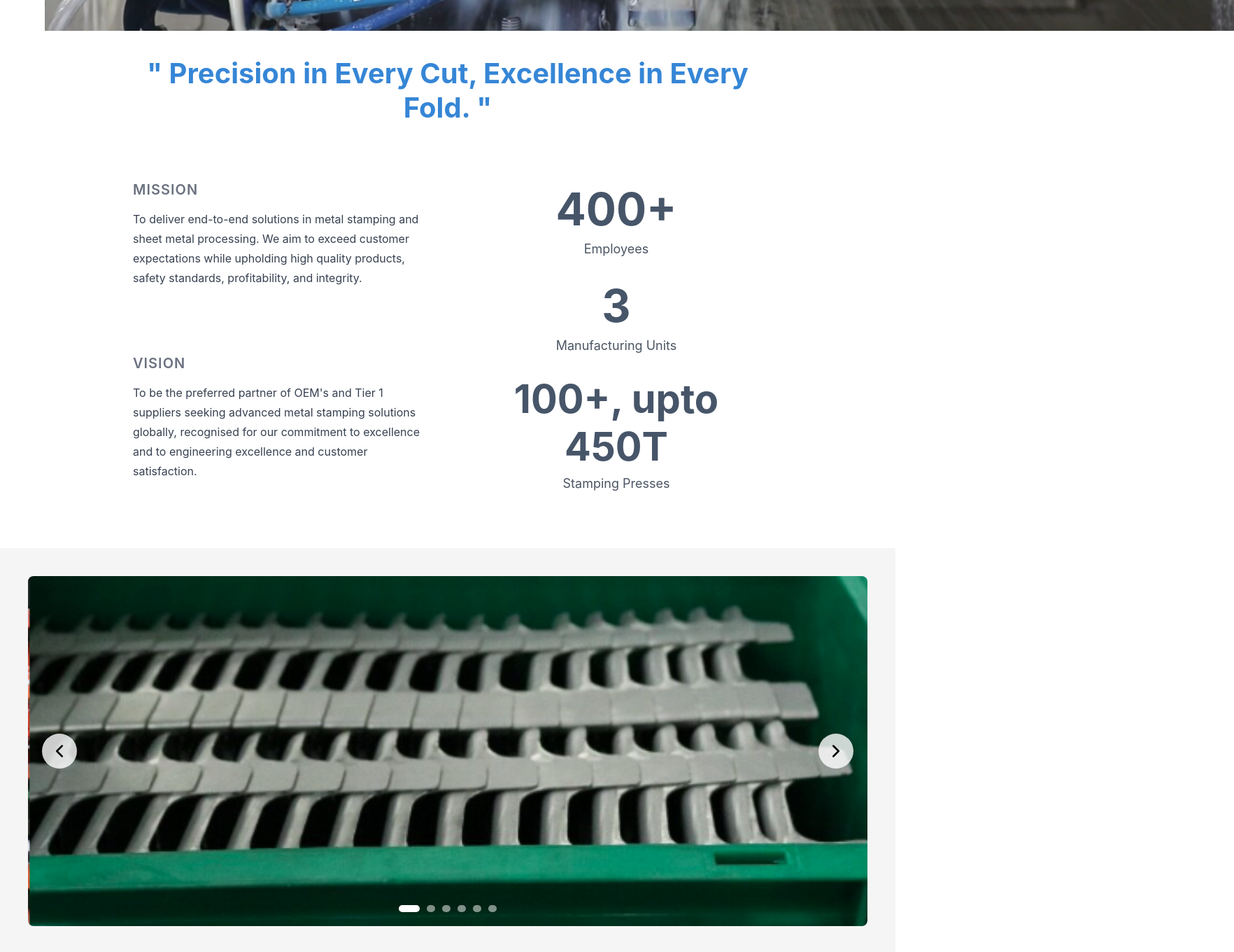
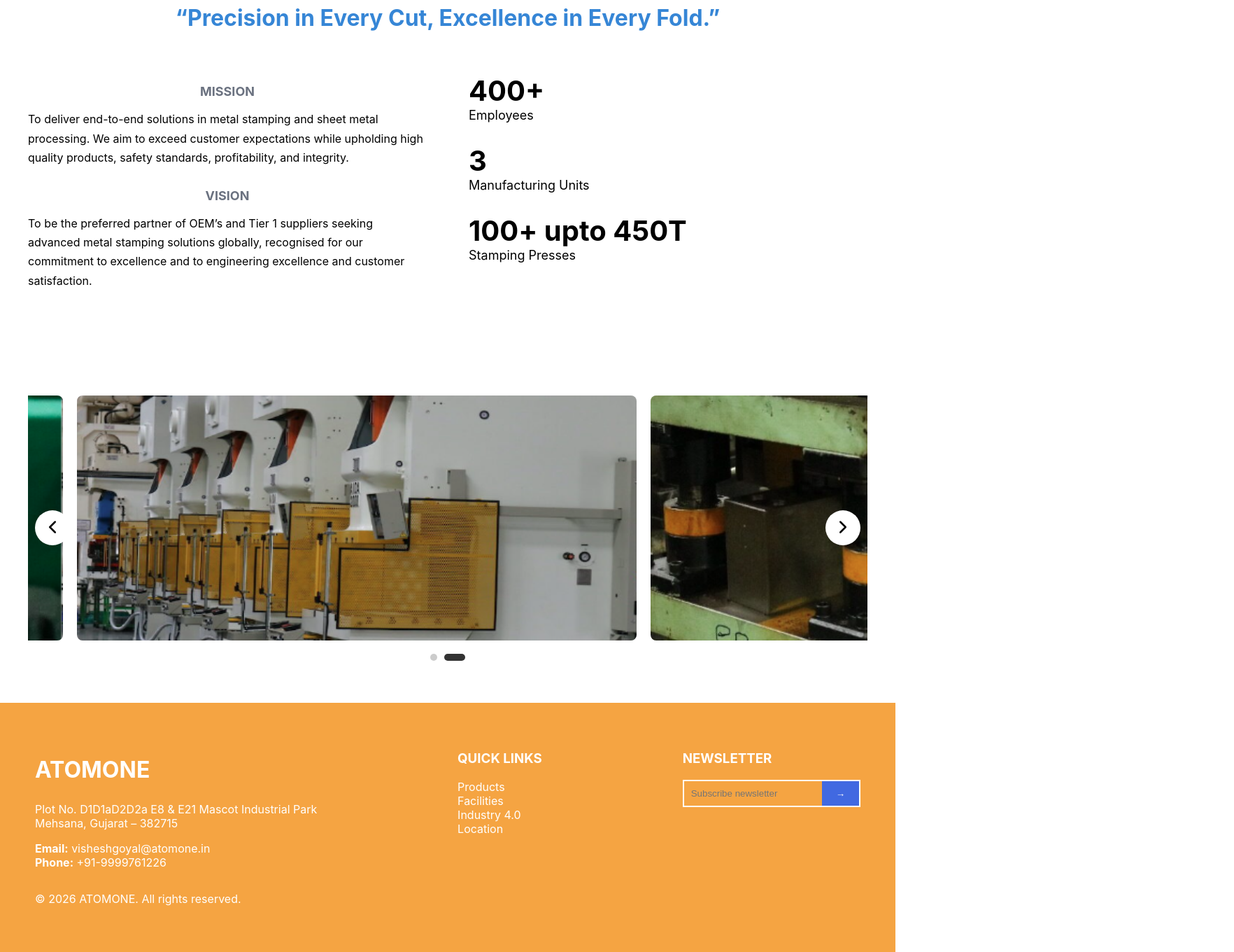
Before and after one commit to amitsavani-45/learning-react.js, a React (Create React App) app: page /Homepage in a window 1280 px wide. Shown: the part 720-2080 px from the top of the page at 70% size, 1764 px wide, since content can reach past the window. Built offline with nearby package versions, Linux system fonts and the light colour scheme.

Commit message:
homepage

```diff
--- a/src/App.css
+++ b/src/App.css
@@ -33,6 +33,8 @@ html, body {
   padding: 0;
   flex-direction: row-reverse;
 }
+
+
 .button {
   display: flex;
 
--- a/src/Homepage.css
+++ b/src/Homepage.css
@@ -1,207 +1,184 @@
-.homepagelogo {
+/* ================= HEADER ================= */
+.homeheader {
   display: flex;
-  flex-direction: column;
-  min-height: 100vh;
-
+  justify-content: space-between;
+  align-items: center;
+  padding: 20px 60px;
 }
 
-.homepageheader {
-   position: relative; /* Changed from absolute */
-  margin: 0 auto;
-  display: flex;
-  justify-content: flex start;
-  align-items: center;
-  background-color: #ffffff;
-    margin-bottom: 0;
-  position: relative;
-   padding-bottom: 0;
+.logo-img {
+  width: 200px;
 }
 
-.center-machine1 {
-
-   width: 1700px;      /* Increase this */
-  height: auto;
-   display: block; /* Add this */
-  margin: 0 auto;
-    margin-bottom: 0 !important; /* Force remove bottom margin */
-  padding-bottom: 0 !important;
-  position: absolute;
-  top: 20%;
-  left: 5%;
-
+.main-nav {
+  display: flex;
+  gap: 30px;
 }
 
-/* About Container */
-.about-container {
-  min-height: 50vh;
-  background-color: #ffffff;
-  padding: 0 1rem 4rem 1rem;
- margin-top: 0 !important;
-  padding-top: 0 !important;
+.main-nav a {
+  text-decoration: none;
+  color: #000;
+  font-weight: 500;
+  position: relative;
 }
 
-.about-wrapper {
-  max-width: 900px;
-  margin: 0 auto;
-   margin-top: auto;
-     margin-top: 0 !important;
+.main-nav a::after {
+  content: "";
+  position: absolute;
+  bottom: -6px;
+  left: 0;
+  width: 0;
+  height: 2px;
+  background: black;
+  transition: 0.3s;
 }
 
-/* Tagline */
-.about-tagline {
-  font-size: 2rem;
-  font-weight: bold;
-  text-align: center;
-  color: #3686d6;
-  margin-bottom: 4rem;
-   margin-top: 0 !important;
-  padding-top: 0 !important;
+.main-nav a:hover::after {
+  width: 100%;
 }
 
-/* Grid Layout */
+/* ================= HERO IMAGE ================= */
+.center-machine1 {
+  width: 100%;
+  max-width: 1400px;
+  display: block;
+  margin: 40px auto;
+}
+
+/* ================= ABOUT ================= */
+.about-container {
+  padding: 60px 20px;
+  max-width: 1200px;
+  margin: auto;
+}
+
+.about-tagline {
+  text-align: center;
+  font-size: 32px;
+  color: #3686d6;
+  margin-bottom: 60px;
+}
+
 .about-grid {
   display: grid;
-  grid-template-columns: 1fr;
-  gap: 3rem;
-}
-
-/* Mission & Vision Section */
-.mission-vision-section {
-  display: flex;
-  flex-direction: column;
-  gap: 3rem;
-}
-
-.content-block {
-  margin-bottom: 1rem;
+  grid-template-columns: 1fr 1fr;
+  gap: 60px;
 }
 
 .section-heading {
-  font-size: 1.25rem;
-  font-weight: 600;
+  font-size: 18px;
   color: #6b7280;
-  text-transform: uppercase;
-  letter-spacing: 0.05em;
-  margin-bottom: 1rem;
+  margin-bottom: 10px;
+   text-align: center;
 }
 
 .section-text {
-  color: #374151;
-  line-height: 1.75;
-  font-size: 1rem;
+  line-height: 1.7;
+  margin-bottom: 30px;
 }
 
-/* Stats Section */
+/* ================= STATS ================= */
 .stats-section {
   display: flex;
   flex-direction: column;
-  justify-content: center;
-  gap: 2rem;
-}
-
-.stat-item {
-  text-align: center;
+  gap: 30px;
 }
 
 .stat-number {
-  font-size: 3.75rem;
+  font-size: 40px;
   font-weight: bold;
-  color: #475569;
-  margin-bottom: 0.5rem;
-}
-
-.stat-number-small {
-  font-size: 3rem;
 }
 
 .stat-label {
-  color: #4b5563;
-  font-size: 1.125rem;
+  font-size: 18px;
 }
 
-/* Responsive Styles */
-@media (min-width: 640px) {
-  .about-container {
-    padding: 4rem 1.5rem;
+/* ================= SLIDER ================= */
+.slider-container {
+  position: relative;
+  max-width: 1200px;
+  margin: 60px auto;
+  overflow: hidden;
 }
 
-  .about-tagline {
-    font-size: 2.25rem;
-  }
+.slider-track {
+  display: flex;
+  transition: transform 0.6s ease-in-out;
+  width: 200%;
 }
 
-@media (min-width: 768px) {
-  .about-grid {
-    grid-template-columns: 1fr 1fr;
-    gap: 4rem;
+.slide {
+  min-width: 33.3333%;
+  padding: 0 10px;
 }
 
-  .about-tagline {
-    font-size: 2.5rem;
+.slide img {
+  width: 100%;
+  height: 350px;
+  object-fit: cover;
+  border-radius: 8px;
 }
 
-  .stat-number {
-    font-size: 4rem;
+/* Buttons */
+.slider-btn {
+  position: absolute;
+  top: 50%;
+  transform: translateY(-50%);
+  background: white;
+  border-radius: 50%;
+  width: 50px;
+  height: 50px;
+  border: none;
+  cursor: pointer;
 }
 
-  .stat-number-small {
-    font-size: 3.5rem;
+.slider-btn.left {
+  left: 10px;
 }
+
+.slider-btn.right {
+  right: 10px;
+}
+
+/* Dots */
+.slider-dots {
+  display: flex;
+  justify-content: center;
+  margin-top: 15px;
+}
+
+.dot {
+  width: 10px;
+  height: 10px;
+  background: #ccc;
+  border-radius: 50%;
+  margin: 0 5px;
+  cursor: pointer;
+}
+
+.dot.active {
+  width: 30px;
+  border-radius: 6px;
+  background: #333;
 }
 
 
-
+/* ================= FOOTER ================= */
 .footer-container1 {
-          background-color: #f5a442;
+  background: #f5a442;
+  padding: 50px;
   color: white;
-          font-family: Arial, sans-serif;
-          padding: 40px 60px 20px;
-           margin-top: 230px;
-
 }
 
 .footer-content1 {
   display: flex;
   justify-content: space-between;
-          gap: 100px;
-          margin-bottom: 70px;
+  gap: 40px;
   flex-wrap: wrap;
 }
 
-        .footer-section1 {
-          flex: 1;
-          min-width: 250px;
-        }
-
-        /* Company Info */
 .footer-logo1 {
   font-size: 32px;
-          font-weight: bold;
-          margin-bottom: 20px;
-          letter-spacing: 2px;
-        }
-
-        .address1 {
-          line-height: 1.8;
-          margin-bottom: 20px;
-          font-size: 14px;
-        }
-
-        .contact-info1{
-          line-height: 1.8;
-          font-size: 14px;
-        }
-
-        .contact-info1 strong {
-          font-weight: bold;
-        }
-
-        /* Quick Links */
-        .section-title1 {
-          font-size: 16px;
-          font-weight: bold;
-          margin-bottom: 20px;
-          letter-spacing: 1px;
 }
 
 .links-list1 {
@@ -209,141 +186,31 @@
   padding: 0;
 }
 
-        .links-list1 li {
-          margin-bottom: 12px;
-        }
-
 .links-list1 a {
   color: white;
   text-decoration: none;
-          font-size: 14px;
-          font-weight: 600;
-          transition: opacity 0.3s;
 }
 
-        .links-list1 a:hover {
-          opacity: 0.8;
+.newsletter-form1 {
+  display: flex;
+  border: 2px solid white;
 }
 
-        /* Newsletter */
-        .newsletter-form1 {
-          display: flex;
-          margin-bottom: 30px;
-          border: 2px solid white;
-          background-color: transparent;
+.newsletter-form1 input {
+  background: transparent;
+  border: none;
+  padding: 10px;
+  color: white;
 }
 
-        .newsletter-input1 {
-          flex: 1;
-          padding: 12px 15px;
+.newsletter-form1 button {
+  background: royalblue;
   border: none;
-          background-color: transparent;
   color: white;
-          font-size: 14px;
-          outline: none;
+  padding: 10px 20px;
 }
 
-        .newsletter-input1::placeholder {
-          color: rgba(255, 255, 255, 0.7);
-          font-style: italic;
-        }
-
-        .newsletter-btn1 {
-          background-color: #4169e1;
-          color: white;
-          border: none;
-          padding: 12px 20px;
-          font-size: 20px;
-          cursor: pointer;
-          transition: background-color 0.3s;
-        }
-
-        .newsletter-btn1:hover {
-          background-color: #3154c4;
-        }
-
-        .social-section1 {
+copyright1 {
+  text-align: center;
   margin-top: 30px;
 }
-
-        .social-title1 {
-          font-size: 14px;
-          font-weight: bold;
-          margin-bottom: 15px;
-        }
-
-        .social-link1 {
-          display: inline-block;
-          color: white;
-          text-decoration: none;
-          font-size: 20px;
-          font-weight: bold;
-          width: 35px;
-          height: 35px;
-          border: 2px solid white;
-          border-radius: 4px;
-          text-align: center;
-          line-height: 33px;
-          transition: all 0.3s;
-        }
-
-        .social-link1:hover {
-          background-color: white;
-          color: #f5a442;
-        }
-
-        /* Footer Bottom */
-        .footer-bottom1 {
-          display: flex;
-          justify-content:center;
-          align-items: center;
-          padding-top: 20px;
-          border-top: 1px solid rgba(255, 255, 255, 0.3);
-          text-align: center;
-        }
-
-        .copyright1 {
-          font-size: 14px;
-          margin: 0;
-          align-items: center;
-          align-content: center;
-          text-align: center;
-        }
-
-        .scroll-top1 {
-          background-color: white;
-          color: #f5a442;
-          border: none;
-          width: 40px;
-          height: 40px;
-          border-radius: 50%;
-          font-size: 20px;
-          cursor: pointer;
-          transition: transform 0.3s;
-        }
-
-        .scroll-top1:hover {
-          transform: translateY(-3px);
-        }
-
-        /* Responsive Design */
-        @media (max-width: 768px) {
-          .footer-container1 {
-            padding: 30px 20px;
-          }
-
-          .footer-content1 {
-            flex-direction: column;
-            gap: 30px;
-          }
-
-          .footer-section1 {
-            min-width: 100%;
-          }
-
-          .footer-bottom1 {
-            flex-direction: column;
-            gap: 15px;
-            text-align: center;
-          }
-        }
--- a/src/Homepage.js
+++ b/src/Homepage.js
@@ -1,266 +1,203 @@
-import './Homepage.css';
-import logo from './images/AtomOne-Logonew.jpg';
-import machine1 from './images/machine1.png';
+import { useState, useEffect } from "react";
 
-import { useState } from 'react';
-import { ChevronLeft, ChevronRight } from 'lucide-react';
+import "./Homepage.css";
 
-import slide1 from './images/slide1.png';
-import slide2 from './images/slide2.png';
-import slide3 from './images/slide3.png';
-import slide4 from './images/slide4.png';
-import slide5 from './images/slide5.png';
-import slide6 from './images/slide6.png';
+import logo from "./images/AtomOne-Logonew.jpg";
+import machine1 from "./images/machine1.png";
+
+import slide1 from "./images/slide1.png";
+import slide2 from "./images/slide2.png";
+import slide3 from "./images/slide3.png";
+import slide4 from "./images/slide4.png";
+import slide5 from "./images/slide5.png";
+import slide6 from "./images/slide6.png";
+
+import { ChevronLeft, ChevronRight } from "lucide-react";
+
+/* ================= PHOTO SLIDER ================= */
+
+
 
 function PhotoSlider() {
-  const images = [
-    slide1,
-    slide2,
-    slide3,
-    slide4,
-    slide5,
-    slide6
-  ];
+  const images = [slide1, slide2, slide3, slide4, slide5, slide6];
+
+  const IMAGES_PER_VIEW = 3;
+  const totalSlides = Math.ceil(images.length / IMAGES_PER_VIEW);
 
   const [current, setCurrent] = useState(0);
 
+
+  useEffect(() => {
+    const interval = setInterval(() => {
+      setCurrent((prev) => (prev + 1) % totalSlides);
+    }, 3000);
+
+    return () => clearInterval(interval);
+  }, [totalSlides]);
+
   const prev = () => {
-    setCurrent(current === 0 ? images.length - 1 : current - 1);
+    setCurrent(current === 0 ? totalSlides - 1 : current - 1);
   };
 
   const next = () => {
-    setCurrent(current === images.length - 1 ? 0 : current + 1);
+    setCurrent(current === totalSlides - 1 ? 0 : current + 1);
   };
 
   return (
-    <div className="slider-container" style={{ position: 'relative', width: '100%', maxWidth: '1200px', margin: '0 auto' }}>
-      <div style={{ position: 'relative', height: '500px', overflow: 'hidden', borderRadius: '8px' }}>
-        <img
-          src={images[current]}
-          alt={`Slide ${current + 1}`}
-          style={{
-            width: '100%',
-            height: '100%',
-            objectFit: 'cover',
-            transition: 'opacity 0.5s ease'
-          }}
-        />
+    <div className="slider-container">
+      <div
+        className="slider-track"
+        style={{ transform: `translateX(-${current * 100}%)` }}
+      >
+        {images.map((img, index) => (
+          <div className="slide" key={index}>
+            <img src={img} alt={`slide-${index}`} />
+          </div>
+        ))}
       </div>
 
-      {/* Previous Button */}
-      <button
-        onClick={prev}
-        style={{
-          position: 'absolute',
-          left: '20px',
-          top: '50%',
-          transform: 'translateY(-50%)',
-          backgroundColor: 'rgba(255, 255, 255, 0.8)',
-          border: 'none',
-          borderRadius: '50%',
-          width: '50px',
-          height: '50px',
-          cursor: 'pointer',
-          display: 'flex',
-          alignItems: 'center',
-          justifyContent: 'center',
-          transition: 'background-color 0.3s'
-        }}
-        onMouseEnter={(e) => e.currentTarget.style.backgroundColor = 'rgba(255, 255, 255, 1)'}
-        onMouseLeave={(e) => e.currentTarget.style.backgroundColor = 'rgba(255, 255, 255, 0.8)'}
-      >
+      <button className="slider-btn left" onClick={prev}>
         <ChevronLeft size={30} />
       </button>
 
-      {/* Next Button */}
-      <button
-        onClick={next}
-        style={{
-          position: 'absolute',
-          right: '20px',
-          top: '50%',
-          transform: 'translateY(-50%)',
-          backgroundColor: 'rgba(255, 255, 255, 0.8)',
-          border: 'none',
-          borderRadius: '50%',
-          width: '50px',
-          height: '50px',
-          cursor: 'pointer',
-          display: 'flex',
-          alignItems: 'center',
-          justifyContent: 'center',
-          transition: 'background-color 0.3s'
-        }}
-        onMouseEnter={(e) => e.currentTarget.style.backgroundColor = 'rgba(255, 255, 255, 1)'}
-        onMouseLeave={(e) => e.currentTarget.style.backgroundColor = 'rgba(255, 255, 255, 0.8)'}
-      >
+      <button className="slider-btn right" onClick={next}>
         <ChevronRight size={30} />
       </button>
 
-      {/* Dots Indicators */}
-      <div style={{
-        position: 'absolute',
-        bottom: '20px',
-        left: '50%',
-        transform: 'translateX(-50%)',
-        display: 'flex',
-        gap: '10px'
-      }}>
-        {images.map((_, i) => (
-          <button
+      <div className="slider-dots">
+        {[...Array(totalSlides)].map((_, i) => (
+          <span
             key={i}
+            className={i === current ? "dot active" : "dot"}
             onClick={() => setCurrent(i)}
-            style={{
-              width: i === current ? '30px' : '10px',
-              height: '10px',
-              borderRadius: '5px',
-              border: 'none',
-              backgroundColor: i === current ? 'white' : 'rgba(255, 255, 255, 0.5)',
-              cursor: 'pointer',
-              transition: 'all 0.3s'
-            }}
           />
         ))}
       </div>
     </div>
+
+
   );
 }
 
-function Home() {
+/* ================= HOME ================= */
 
-   const [email, setEmail] = useState('');
+export default function Home() {
+  const [email, setEmail] = useState("");
 
   const handleSubmit = () => {
-      console.log('Newsletter subscription:', email);
-      setEmail(''); };
+    if (!email) {
+      alert("Please enter your email");
+      return;
+    }
+    alert("Thanks for subscribing!");
+    setEmail("");
+  };
+
   return (
     <>
-      <div className="homepagelogo">
-        <div className="homeheader">
-          <img src={logo} alt="AtomOne Logo" style={{ width: '200px', height: 'auto' }}/>
-        </div>
-        <img src={machine1} alt="machine1" className="center-machine1" width="120" />
-      </div>
+      {/* HEADER */}
+      <header className="homeheader">
+        <img src={logo} alt="logo" className="logo-img" />
 
-      <div className="about-container">
-        <div className="about-wrapper">
+        <nav className="main-nav">
+          <a href="#home">Home</a>
+          <a href="#about">About Us</a>
+          <a href="#services">What We Do</a>
+          <a href="#location">Location</a>
+          <a href="#career">Career</a>
+          <a href="#contact">Contact Us</a>
+        </nav>
+      </header>
 
+      <img src={machine1} alt="machine" className="center-machine1" />
+
+      {/* ABOUT */}
+      <section className="about-container">
         <h1 className="about-tagline">
-            " Precision in Every Cut, Excellence in Every Fold. "
+          “Precision in Every Cut, Excellence in Every Fold.”
         </h1>
 
         <div className="about-grid">
-
-            <div className="mission-vision-section">
-
-              <div className="content-block">
+          <div>
             <h2 className="section-heading">MISSION</h2>
             <p className="section-text">
-                  To deliver end-to-end solutions in metal stamping and sheet metal processing. We aim
-                  to exceed customer expectations while upholding high quality products, safety
-                  standards, profitability, and integrity.
+
+To deliver end-to-end solutions in metal stamping and sheet metal processing. We aim to exceed customer expectations while upholding high quality products, safety standards, profitability, and integrity.
+            </p>
+
+            <h2 className="section-heading">VISION</h2>
+            <p className="section-text">
+             To be the preferred partner of OEM’s and Tier 1 suppliers seeking advanced metal stamping solutions globally, recognised for our commitment to excellence and to engineering excellence and customer satisfaction.
             </p>
           </div>
 
-
-              <div className="content-block">
-                <h2 className="section-heading">VISION</h2>
-                <p className="section-text">
-                  To be the preferred partner of OEM's and Tier 1 suppliers seeking advanced metal
-                  stamping solutions globally, recognised for our commitment to excellence and to
-                  engineering excellence and customer satisfaction.
-                </p>
-              </div>
-            </div>
-
-
           <div className="stats-section">
-
             <div className="stat-item">
               <div className="stat-number">400+</div>
               <div className="stat-label">Employees</div>
             </div>
-
 
             <div className="stat-item">
               <div className="stat-number">3</div>
               <div className="stat-label">Manufacturing Units</div>
             </div>
 
-
             <div className="stat-item">
-                <div className="stat-number stat-number-small">100+, upto 450T</div>
+              <div className="stat-number stat-number-small">
+                100+ upto 450T
+              </div>
               <div className="stat-label">Stamping Presses</div>
             </div>
           </div>
         </div>
-        </div>
-      </div>
+      </section>
 
-      {/* PHOTO SLIDER AFTER STATS SECTION */}
-      <div style={{ padding: '40px 20px', backgroundColor: '#f5f5f5' }}>
+      {/* SLIDER */}
       <PhotoSlider />
 
-
-
+      {/* FOOTER */}
       <footer className="footer-container1">
-
         <div className="footer-content1">
-        <div className="footer-section company-info1">
+          <div>
             <h2 className="footer-logo1">ATOMONE</h2>
             <p className="address1">
-            Plot No. D1D1aD2D2a E8 & E21 Mascot Industrial Park<br />
-            Jadavpura Cross Road Kadi-Vithalapur Highway Dist –<br />
+              Plot No. D1D1aD2D2a E8 & E21 Mascot Industrial Park <br />
               Mehsana, Gujarat – 382715
             </p>
             <p className="contact-info1">
-            <strong>Email:-</strong> visheshgoyal@atomone.in<br />
-            <strong>Phone:-</strong> +91-9999761226
+              <strong>Email:</strong> visheshgoyal@atomone.in <br />
+              <strong>Phone:</strong> +91-9999761226
             </p>
           </div>
 
-
-        <div className="footer-section quick-links1">
+          <div>
             <h3 className="section-title1">QUICK LINKS</h3>
             <ul className="links-list1">
-            <li><a href="#products">PRODUCTS</a></li>
-            <li><a href="#facilities">FACILITIES</a></li>
-            <li><a href="#industry">INDUSTRY 4.0</a></li>
-            <li><a href="#location">LOCATION</a></li>
+              <li><a href="#Products">Products</a></li>
+              <li><a href="#Facilities">Facilities</a></li>
+              <li><a href="#Industry 4.0">Industry 4.0</a></li>
+              <li><a href="#Location">Location</a></li>
             </ul>
           </div>
 
-
-        <div className="footer-section newsletter1">
+          <div>
             <h3 className="section-title1">NEWSLETTER</h3>
             <div className="newsletter-form1">
               <input
                 type="email"
-              placeholder="subscribe our newsletter"
+                placeholder="Subscribe newsletter"
                 value={email}
                 onChange={(e) => setEmail(e.target.value)}
-              className="newsletter-input1"
               />
-            <button onClick={handleSubmit} className="newsletter-btn1">→</button>
-          </div>
-
-          <div className="social-section1">
-            <h4 className="social-title1">Follow Us On</h4>
-            <a href="#linkedin" className="social-link1">in</a>
+              <button onClick={handleSubmit}>→</button>
             </div>
           </div>
         </div>
 
-
-      <div className="footer-bottom1">
-        <p className="copyright1" >© 2026 ATOMONE. All rights reserved.</p>
-        <button className="scroll-top1" onClick={() => window.scrollTo({top: 0, behavior: 'smooth'})}>↑</button>
-      </div>
+        <p className="copyright1">
+          © 2026 ATOMONE. All rights reserved.
+        </p>
       </footer>
-</div>
-
     </>
   );
 }
-
-export default Home;
```
Lines whose indentation alone changed are shown as unchanged.
